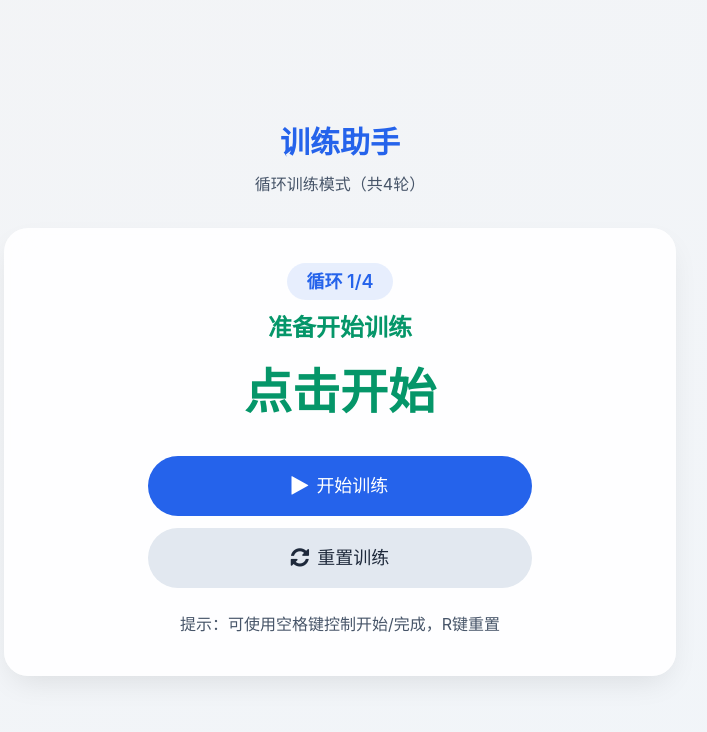
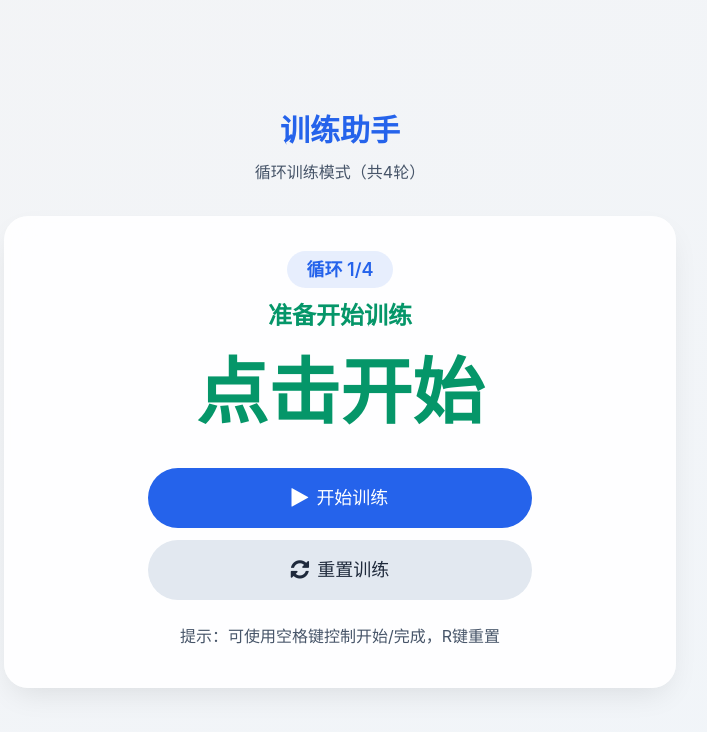
Before and after one commit to van104/js.github.io, a plain HTML site: page index.html in a window 1280 px wide. Shown: the whole page, without its empty margins (300-1007 px from the left). Drawn offline with nearby package versions, Linux system fonts and the light colour scheme.

Commit message:
Update index.html

```diff
--- a/index.html
+++ b/index.html
@@ -53,9 +53,7 @@
             50% { transform: scale(0.95); }
             100% { transform: scale(1); }
         }
-        #ks-display{
-                font-size: 3rem;
-            }
+
 
     </style>
 </head>
@@ -75,7 +73,7 @@
                 </div>
             </div>
             <div class="text-center mb-10">
-                <div id="ks-display" class="text-7xl font-black text-workout timer-pulse">点击开始</div>
+                <div id="display-areay" class="text-7xl font-black text-workout timer-pulse">点击开始</div>
             </div>
             <div class="flex flex-col gap-3 max-w-sm mx-auto">
                 <button id="start-btn" class="bg-primary hover:bg-primary/90 text-white py-4 rounded-full flex items-center justify-center gap-2 btn-click">
```
